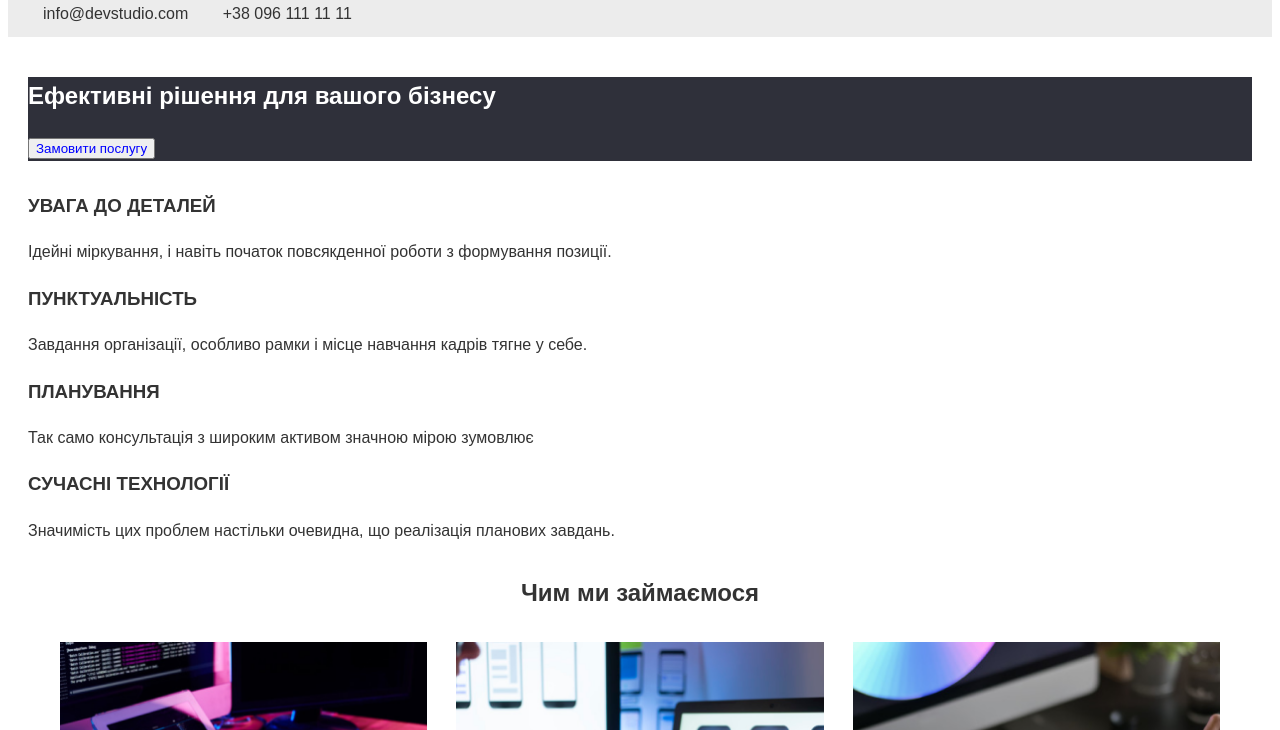
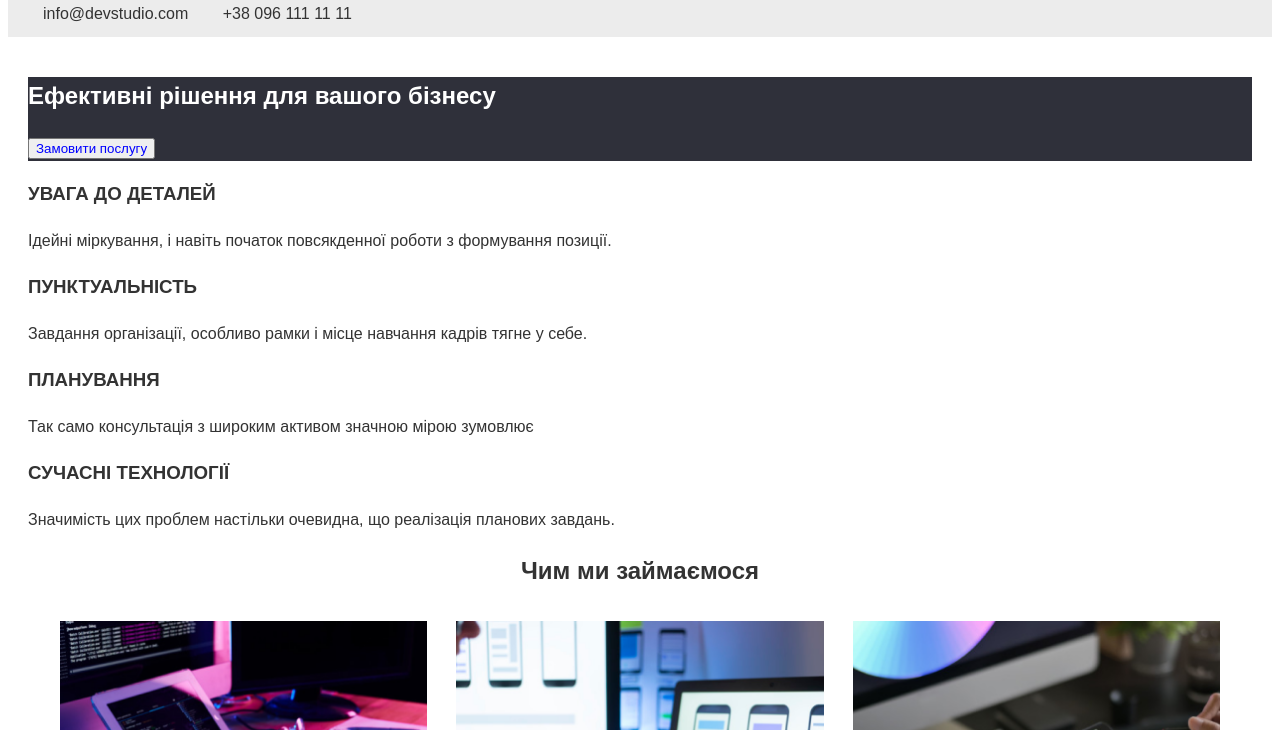
Before and after one commit to Maksimcmd/hw_14, a plain HTML site: page index.html in a window 1280 px wide. Shown: the part 70-800 px from the top of the page. Drawn offline with Linux system fonts and the light colour scheme.

Commit message:
Update style.css

```diff
--- a/style.css
+++ b/style.css
@@ -1,6 +1,4 @@
 @import url('https://fonts.googleapis.com/css2?family=Roboto:ital,wght@0,100;0,300;0,400;0,500;0,700;0,900;1,100;1,300;1,400;1,500;1,700;1,900&display=swap');
-
-
 body {
     font-family: Arial, sans-serif;
     line-height: 1.6;
@@ -22,15 +20,9 @@ header {
     color: #333;
     margin: 0 15px;
 }
-
 main {
     padding: 20px;
 }
-
-section {
-    margin-bottom: 30px;
-}
-
 .efect_container{
     background-color: rgba(47, 48, 58, 1);
 }
@@ -42,49 +34,40 @@ section {
 .efect_container--button{
     color: blue;
 }
-
 .details_container {
     margin: 20px 0;
     text-align: center;
 }
-
 .details_container_content--title {
     font-size: 1.2rem;
     margin-bottom: 10px;
     font-weight: bold;
 }
-
 .details_container_content--text {
     font-size: 1rem;
     color: rgba(117, 117, 117, 1);
 }
-
 .do_container_content--title{
     text-align: center;
 }
-
 .work_container {
     text-align: center;
     margin-top: 20px;
 }
-
 .work_container_content--photo {
     max-width: 30%;
     display: inline-block;
     margin: 10px 1%;
 }
-
 .team_container {
     margin-top: 40px;
     text-align: center;
 }
-
 .team_container_content--title {
     font-size: 1.5rem;
     margin-bottom: 20px;
     font-weight: bold;
 }
-
 .team_container_content--photo {
     max-width: 20%;
     display: inline-block;
```
